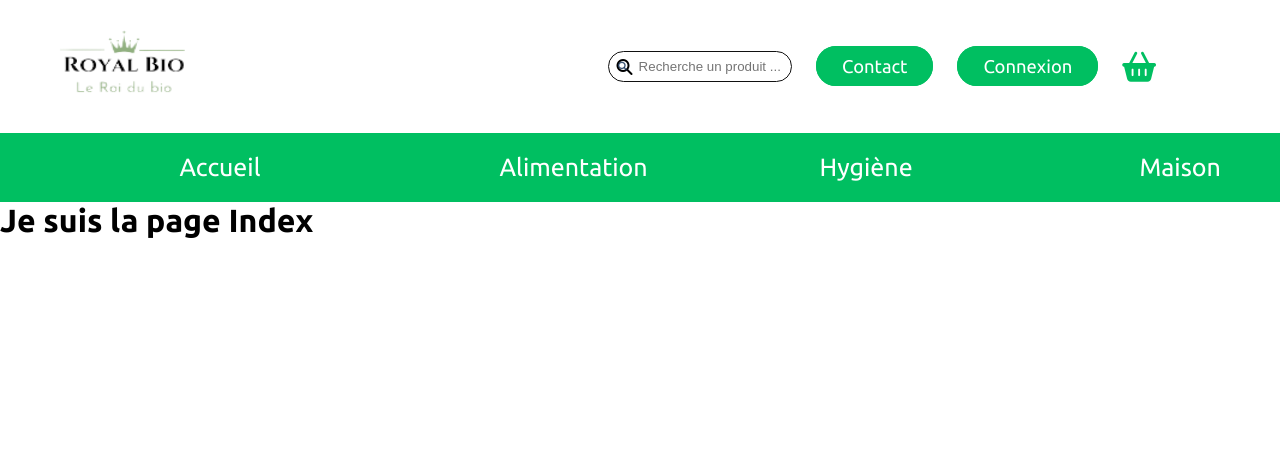
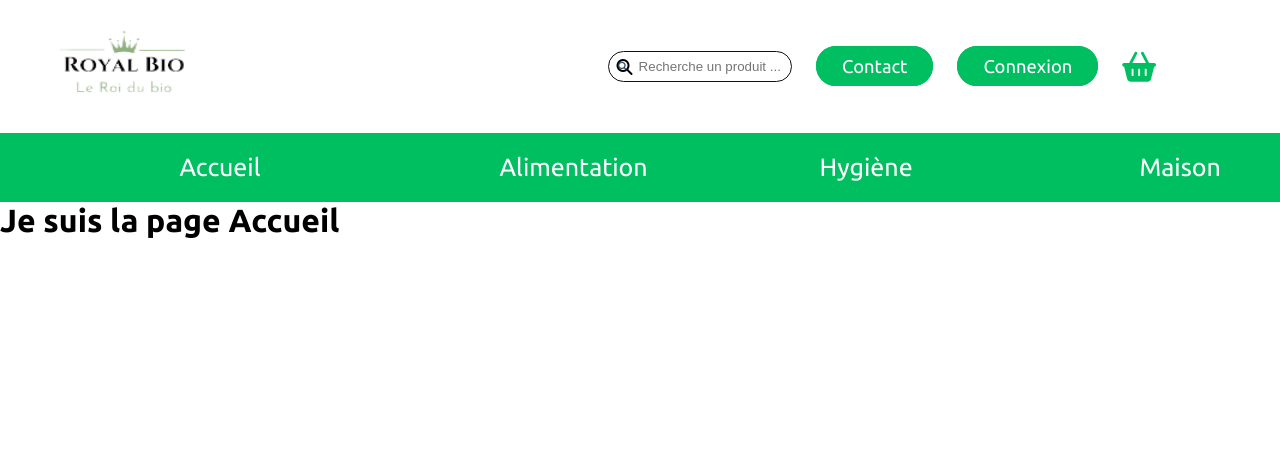
Before and after one commit to IUT-Blagnac/sae3-01-devapp-g2b-11, a PHP site: page / in a window 1280 px wide. Shown: the top 462 px of the page. Run offline with PHP 8.4, Linux system fonts and the light colour scheme.

Commit message:
Ajout de la branche 01-page-accueil

```diff
--- a/Site e-commerce/index.php
+++ b/Site e-commerce/index.php
@@ -13,7 +13,7 @@
 <body>
     <?php include "src/include/header.php" ?>
     <main>
-        <h1>Je suis la page Index</h1>
+        <h1>Je suis la page Accueil</h1>
     </main>
     <?php include "src/include/footer.php" ?>
 </body>
```
